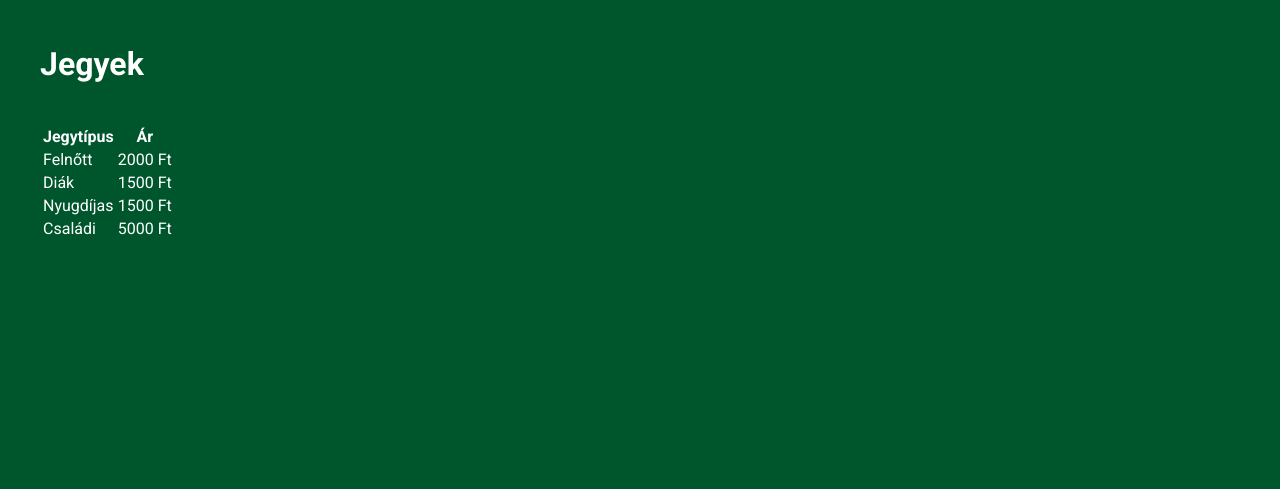
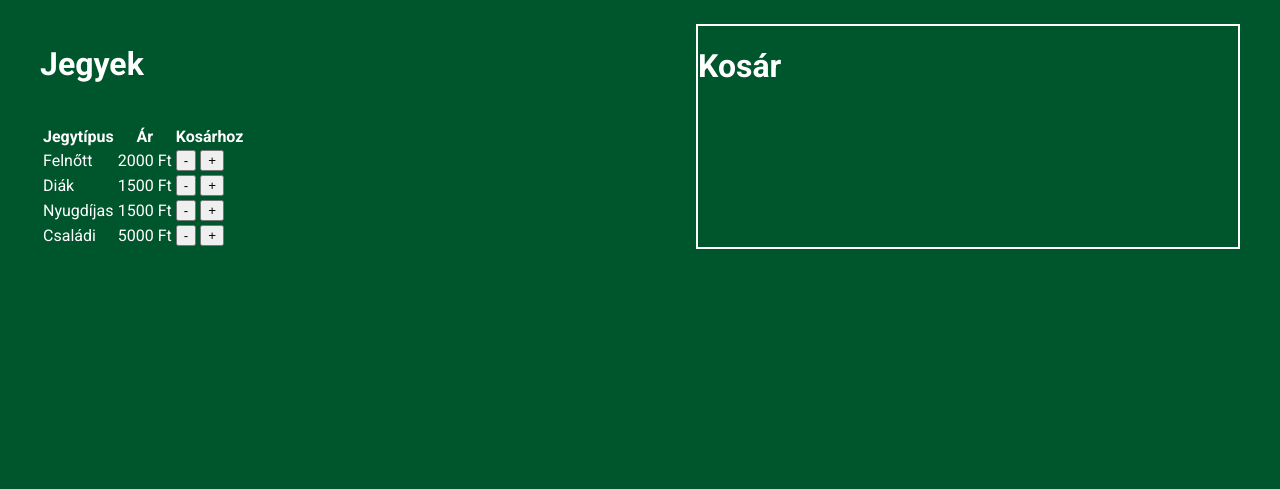
Before and after one commit to VinceSzvi94/webterv_allatkert, a PHP site: page /jegyek.html in a window 1280 px wide. Shown: the part 144-633 px from the top of the page. Run offline with PHP 8.4, Linux system fonts and the light colour scheme.

Commit message:
munkakozi2

```diff
--- a/css/style.css
+++ b/css/style.css
@@ -85,6 +85,28 @@ main {
     max-width: 1200px;
     margin: 0 auto;
 }
+/* több oszlop a jegyek oldalon */
+.main_multicolumn-content-wrapper {
+    max-width: 1200px;
+    margin: 0 auto;
+    display: flex;
+    justify-content: space-between;
+}
+.left-column {
+    width: 45%;
+}
+.kosar {
+    width: 45%;
+    border: 2px solid white;
+}
+@media (max-width: 600px) {
+    .main_multicolumn-content-wrapper {
+        flex-direction: column;
+    }
+    .left-column, .kosar {
+        width: 100%;
+    }
+}
 
 /*
 FOOTER
--- a/jegyek.html
+++ b/jegyek.html
@@ -45,31 +45,57 @@
     </header>
 
     <main>
-        <div class="main-content-wrapper">
-            <!-- jegyek táblázatosan -->
+        <div class="main_multicolumn-content-wrapper">
+
+            <div class="left-column">
                 <h1>Jegyek</h1>
                 <br>
                 <table>
                     <tr>
                         <th>Jegytípus</th>
                         <th>Ár</th>
+                        <th>Kosárhoz</th>
                     </tr>
                     <tr>
                         <td>Felnőtt</td>
                         <td>2000 Ft</td>
+                        <td>
+                            <button class="minus-btn">-</button>
+                            <button class="plus-btn">+</button>
+                        </td>
                     </tr>
                     <tr>
                         <td>Diák</td>
                         <td>1500 Ft</td>
+                        <td>
+                            <button class="minus-btn">-</button>
+                            <button class="plus-btn">+</button>
+                        </td>
                     </tr>
                     <tr>
                         <td>Nyugdíjas</td>
                         <td>1500 Ft</td>
+                        <td>
+                            <button class="minus-btn">-</button>
+                            <button class="plus-btn">+</button>
+                        </td>
                     </tr>
                     <tr>
                         <td>Családi</td>
                         <td>5000 Ft</td>
+                        <td>
+                            <button class="minus-btn">-</button>
+                            <button class="plus-btn">+</button>
+                        </td>
                     </tr>
+                </table>
+            </div>
+
+            <div class="kosar">
+                <h1>Kosár</h1>
+                <br>
+            </div>
+
         </div>
     </main>
 
```
Lines whose indentation alone changed are shown as unchanged.
